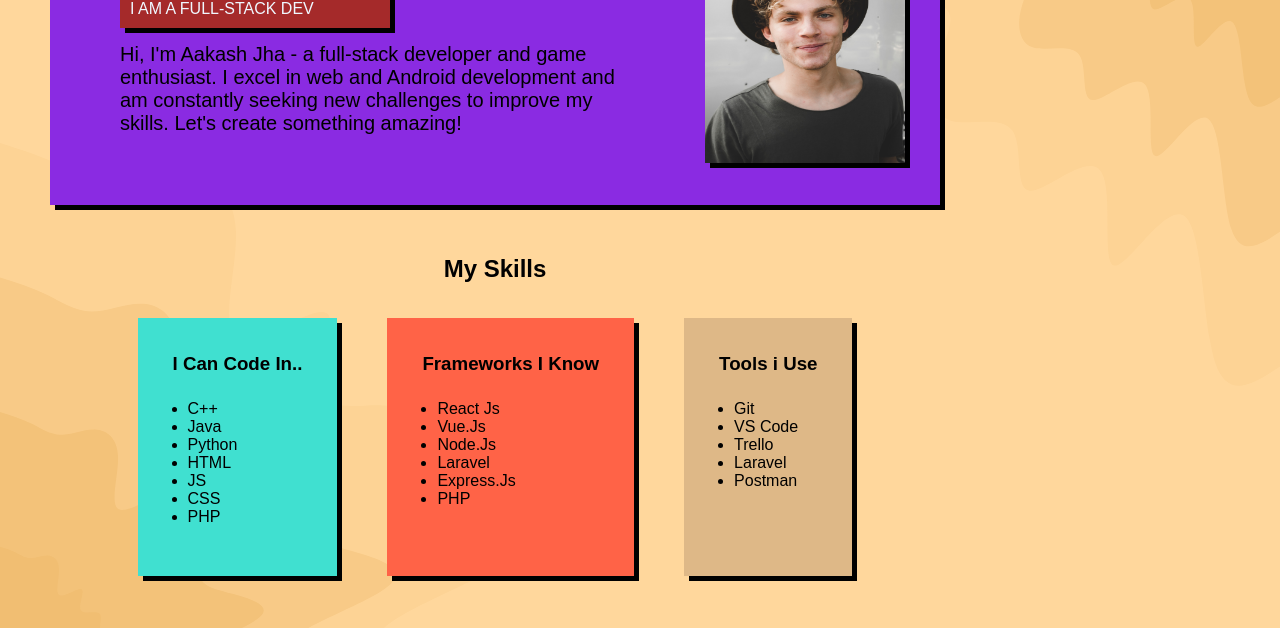
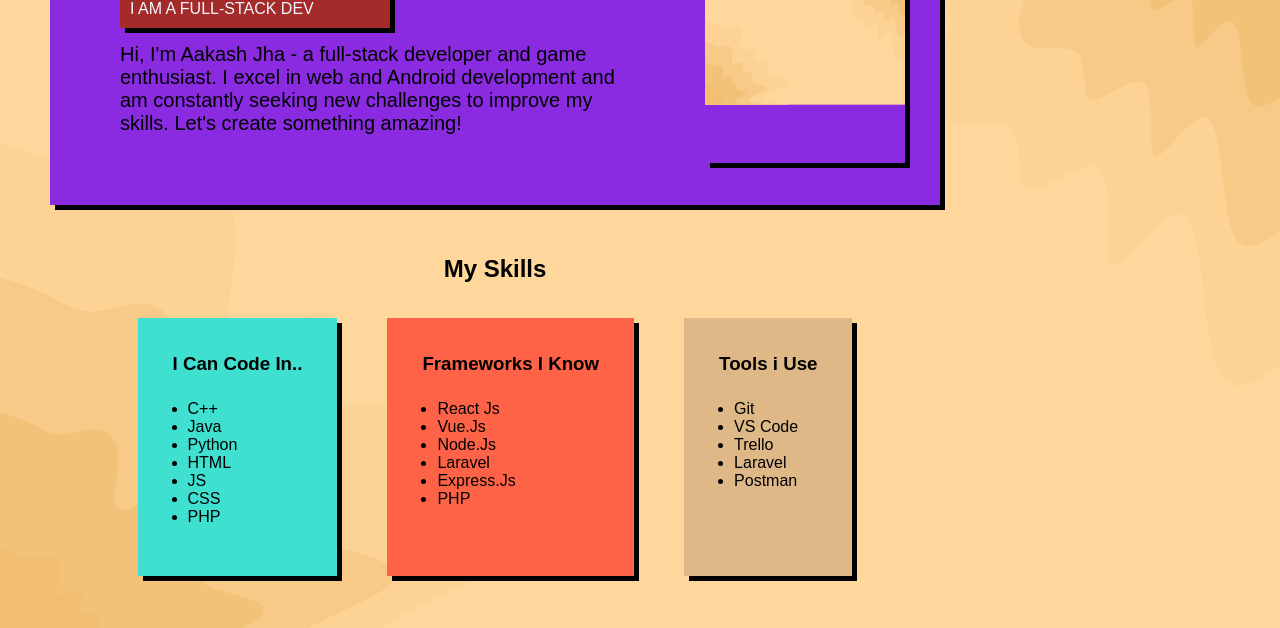
Before and after one commit to 1tsak/portfolio-design-1, a plain HTML site: page index.html in a window 1280 px wide. Shown: the part 172-800 px from the top of the page. Drawn offline with Linux system fonts and the light colour scheme; a web font is replaced by a local one.

Commit message:
Moved th image assets in seperate folder

```diff
--- a/index.html
+++ b/index.html
@@ -24,7 +24,7 @@
                         constantly
                         seeking new challenges to improve my skills. Let's create something amazing!</p>
                 </div>
-                <img src="./ian.jpg" alt="">
+                <img src="./images/bg.svg" alt="">
             </div>
             <h2>My Skills</h2>
             <div class="s2">
--- a/style.css
+++ b/style.css
@@ -10,7 +10,7 @@
 body {
     display: flex;
     flex-direction: column;
-    background: url(./bg.svg);
+    background: url(./images/bg.svg);
     background-repeat: no-repeat;
     background-size: 100%;
 }
```
Also changed, not shown: images/bg.svg (renamed from bg.svg), images/ian.jpg (renamed from ian.jpg).
